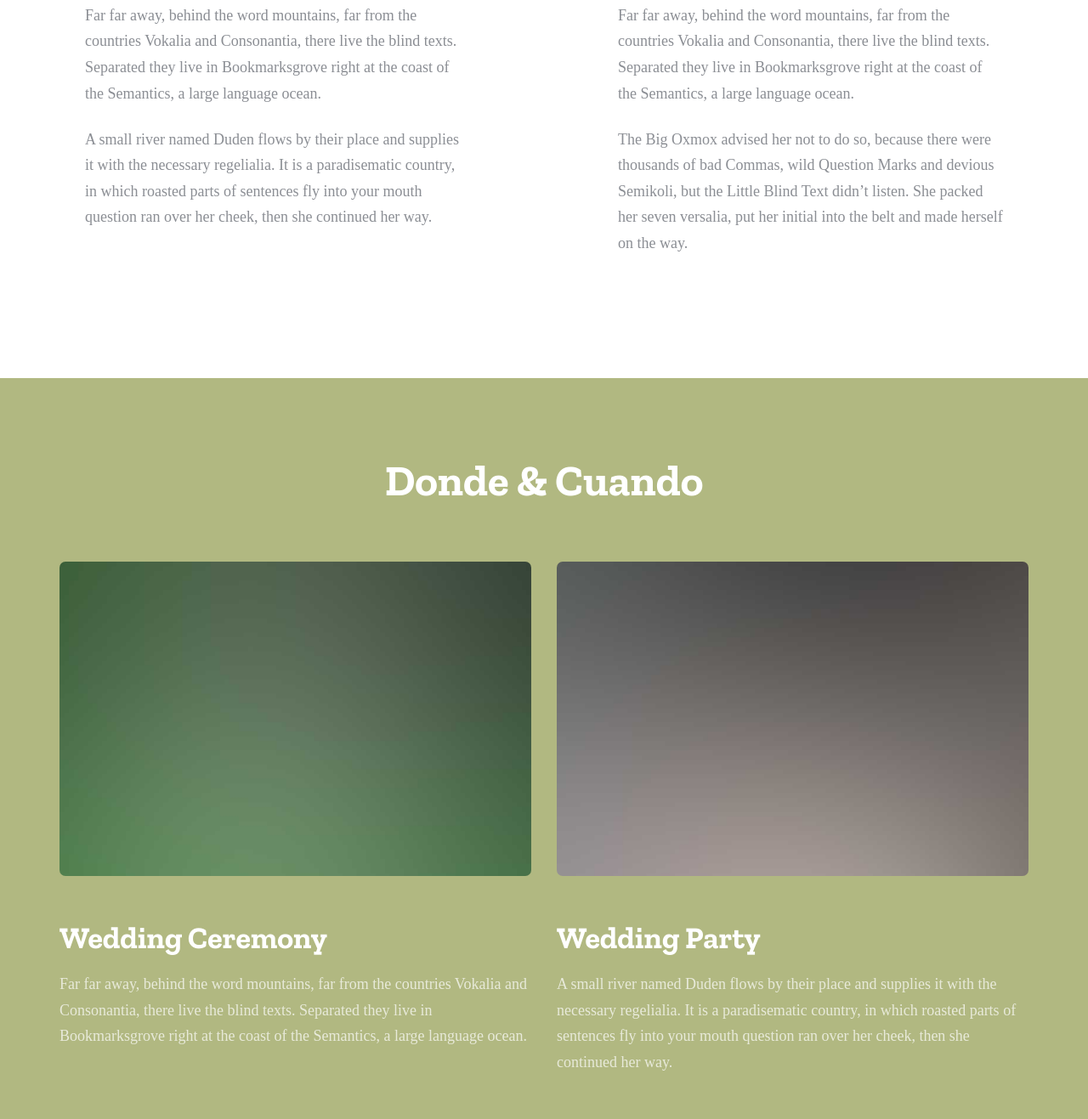
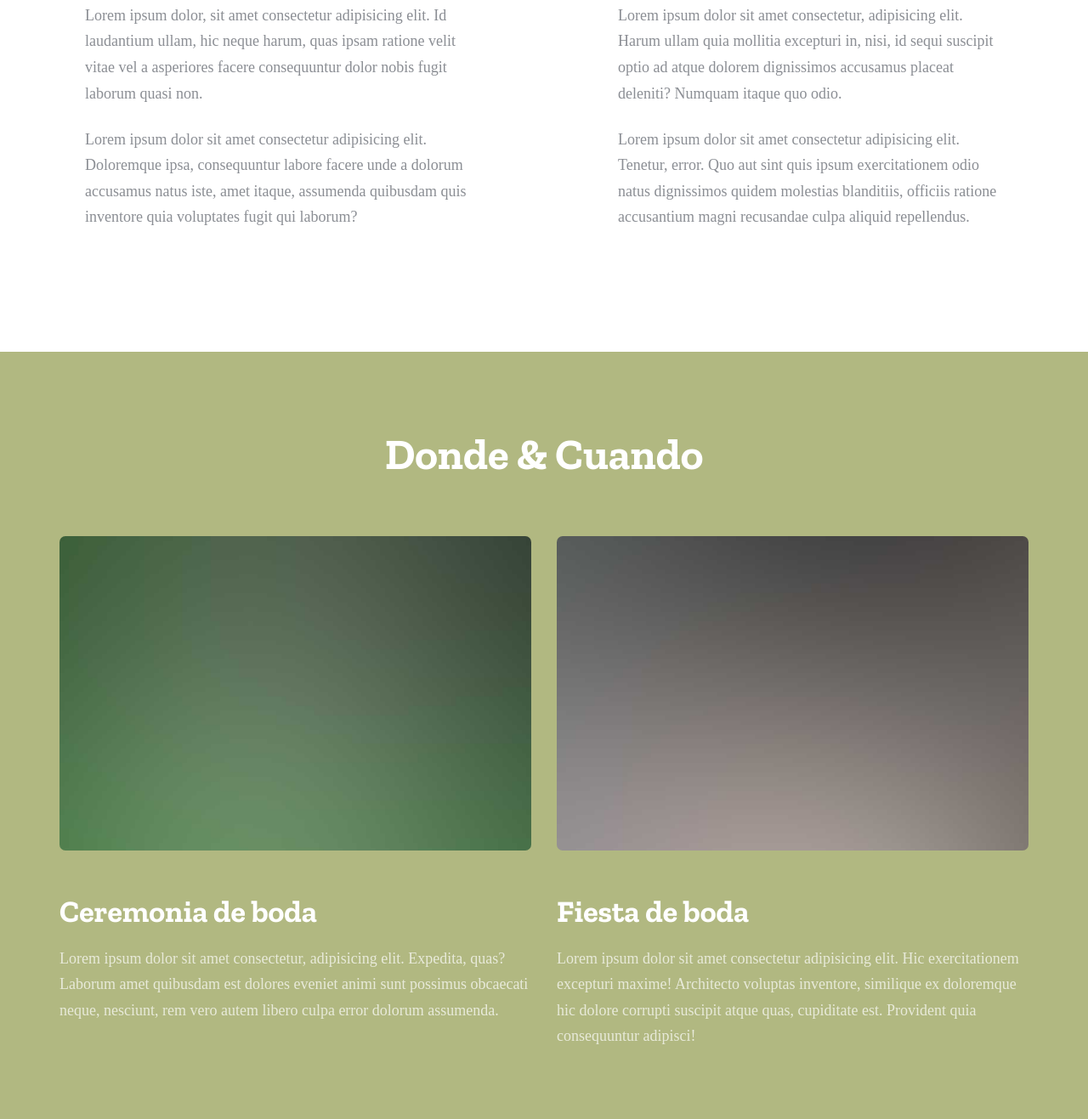
Before and after one commit to albertocaparros/oldportolio, a website: page bodatest/index.html in a window 1280 px wide. Shown: the part 1843-3160 px from the top of the page at 85% size. Drawn offline with nearby package versions, Linux system fonts and the light colour scheme; some packages are replaced by stand-ins of ours; no server answers; a web font is replaced by a local one.

Commit message:
cambios bodatest

```diff
--- a/bodatest/index.html
+++ b/bodatest/index.html
@@ -80,8 +80,8 @@
               </figure>
               <span class="probootstrap-caption">El novio</span>
               <h2 class="text-center">Jose Antonio Rojas</h2>
-              <p>Far far away, behind the word mountains, far from the countries Vokalia and Consonantia, there live the blind texts. Separated they live in Bookmarksgrove right at the coast of the Semantics, a large language ocean.</p>
-    <p>A small river named Duden flows by their place and supplies it with the necessary regelialia. It is a paradisematic country, in which roasted parts of sentences fly into your mouth question ran over her cheek, then she continued her way.</p>
+              <p>Lorem ipsum dolor, sit amet consectetur adipisicing elit. Id laudantium ullam, hic neque harum, quas ipsam ratione velit vitae vel a asperiores facere consequuntur dolor nobis fugit laborum quasi non.</p>
+    <p>Lorem ipsum dolor sit amet consectetur adipisicing elit. Doloremque ipsa, consequuntur labore facere unde a dolorum accusamus natus iste, amet itaque, assumenda quibusdam quis inventore quia voluptates fugit qui laborum?</p>
             </div>
 
             <div class="probootstrap-divider probootstrap-animate"><span>&amp;</span></div>
@@ -92,8 +92,8 @@
               </figure>
               <span class="probootstrap-caption">La novia</span>
               <h2 class="text-center">Malen Dobarro</h2>
-              <p>Far far away, behind the word mountains, far from the countries Vokalia and Consonantia, there live the blind texts. Separated they live in Bookmarksgrove right at the coast of the Semantics, a large language ocean.</p>
-    <p>The Big Oxmox advised her not to do so, because there were thousands of bad Commas, wild Question Marks and devious Semikoli, but the Little Blind Text didn’t listen. She packed her seven versalia, put her initial into the belt and made herself on the way.</p>
+              <p>Lorem ipsum dolor sit amet consectetur, adipisicing elit. Harum ullam quia mollitia excepturi in, nisi, id sequi suscipit optio ad atque dolorem dignissimos accusamus placeat deleniti? Numquam itaque quo odio.</p>
+    <p>Lorem ipsum dolor sit amet consectetur adipisicing elit. Tenetur, error. Quo aut sint quis ipsum exercitationem odio natus dignissimos quidem molestias blanditiis, officiis ratione accusantium magni recusandae culpa aliquid repellendus.</p>
             </div>
 
           </div>
@@ -109,14 +109,14 @@
         <div class="row">
           <div class="col-md-6 probootstrap-animate">
             <p><img src="img/img_2.jpg" alt="Free Bootstrap Template by uicookies.com" class="img-responsive img-rounded"></p>
-            <h3>Wedding Ceremony</h3>
-            <p>Far far away, behind the word mountains, far from the countries Vokalia and Consonantia, there live the blind texts. Separated they live in Bookmarksgrove right at the coast of the Semantics, a large language ocean.</p>
+            <h3>Ceremonia de boda</h3>
+            <p>Lorem ipsum dolor sit amet consectetur, adipisicing elit. Expedita, quas? Laborum amet quibusdam est dolores eveniet animi sunt possimus obcaecati neque, nesciunt, rem vero autem libero culpa error dolorum assumenda.</p>
 
           </div>
           <div class="col-md-6 probootstrap-animate">
             <p><img src="img/img_1.jpg" alt="Free Bootstrap Template by uicookies.com" class="img-responsive img-rounded"></p>
-            <h3>Wedding Party</h3>
-            <p>A small river named Duden flows by their place and supplies it with the necessary regelialia. It is a paradisematic country, in which roasted parts of sentences fly into your mouth question ran over her cheek, then she continued her way.</p>
+            <h3>Fiesta de boda</h3>
+            <p>Lorem ipsum dolor sit amet consectetur adipisicing elit. Hic exercitationem excepturi maxime! Architecto voluptas inventore, similique ex doloremque hic dolore corrupti suscipit atque quas, cupiditate est. Provident quia consequuntur adipisci!</p>
           </div>
         </div>
       </div>
```
